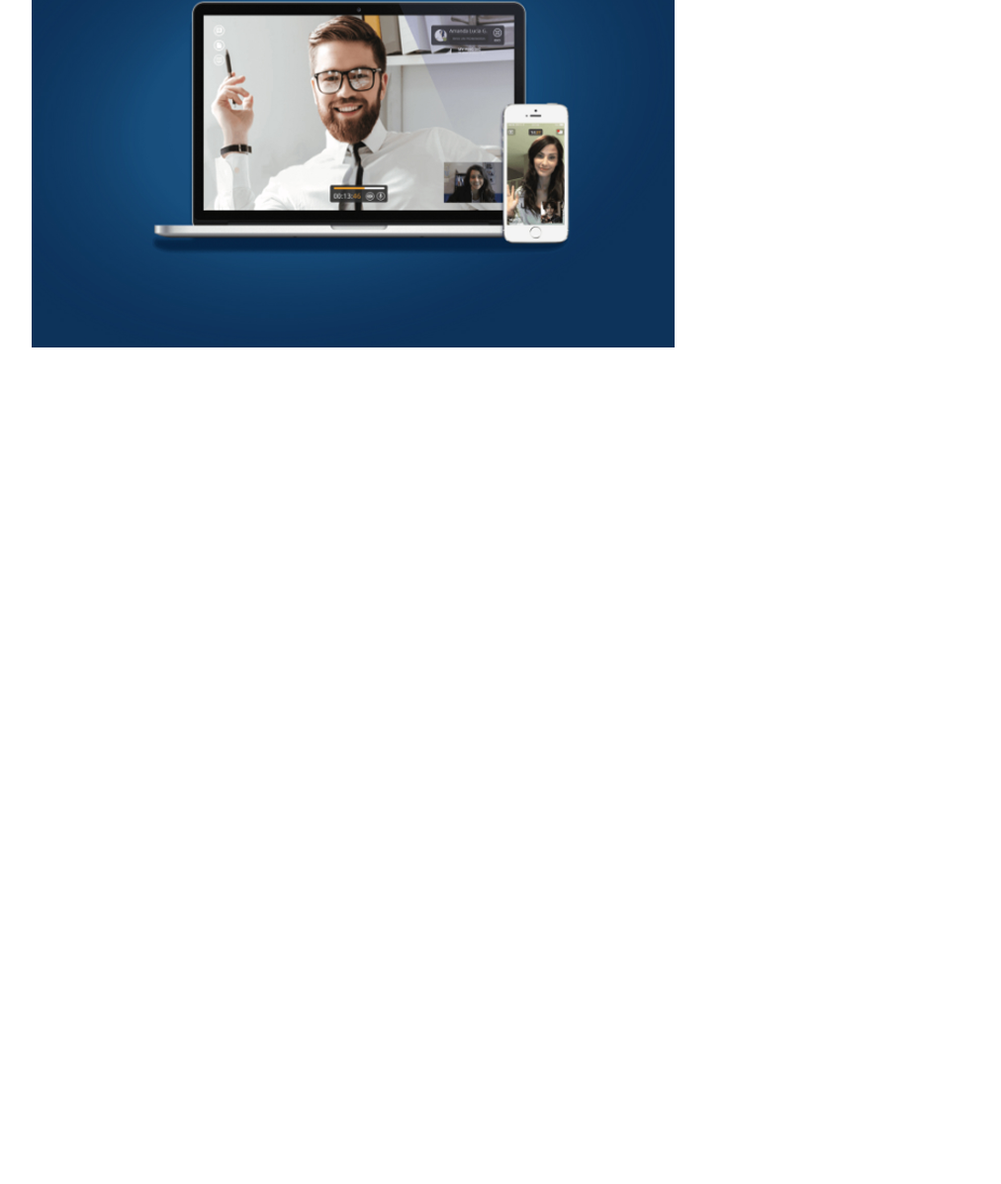
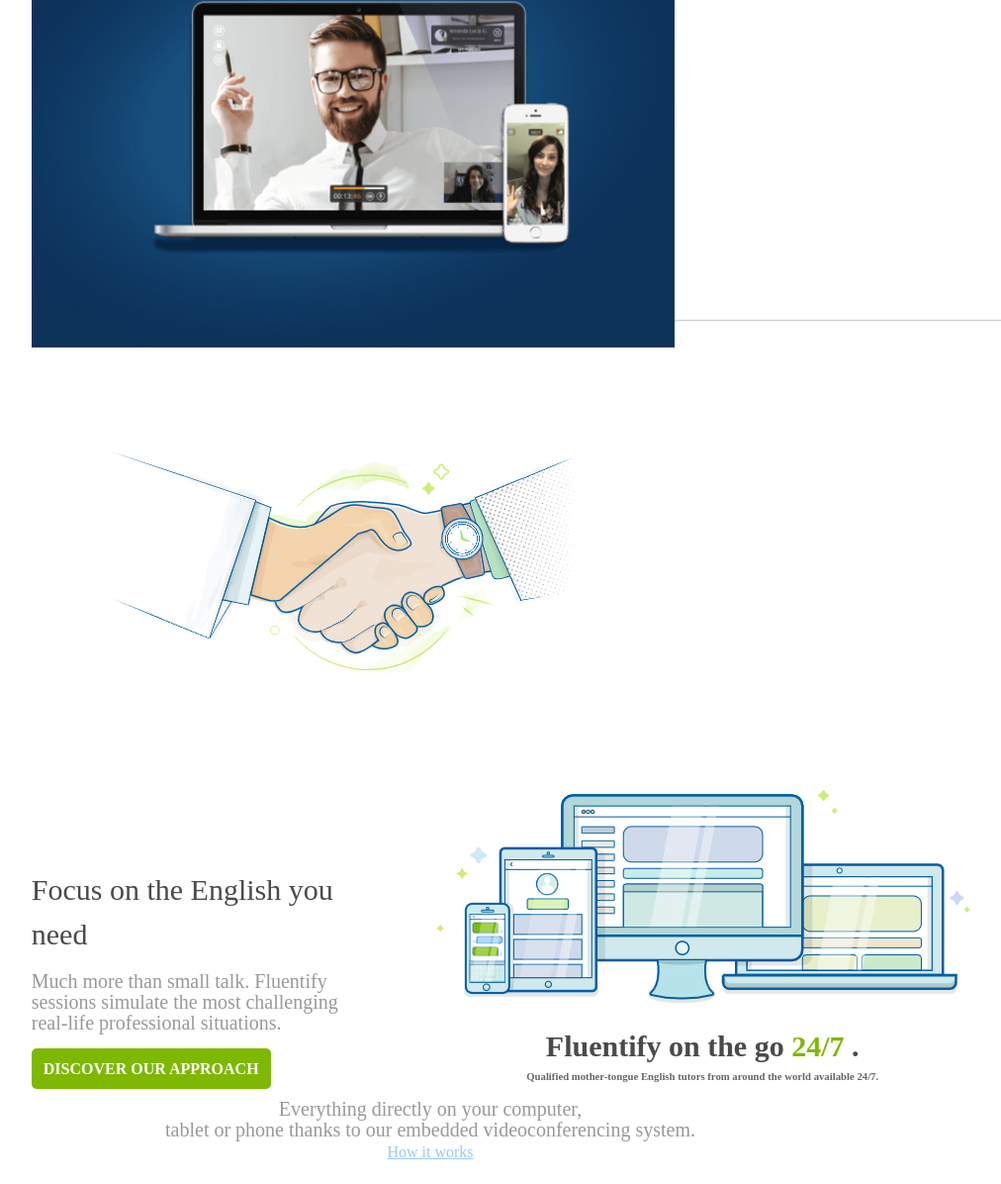
Before and after one commit to DaniM-web/html-css-fluentify, a plain HTML site: page index.html in a window 1280 px wide. Shown: the part 2780-3976 px from the top of the page at 99% size, without its empty margins (205-1217 px from the left). Before the commit the page ends 3158 px from the top, so only its background shows below. Drawn offline with Linux system fonts and the light colour scheme.

Commit message:
4-5-sections-

```diff
--- a/index.html
+++ b/index.html
@@ -2,6 +2,11 @@
 <html lang="en" dir="ltr">
   <head>
     <meta charset="utf-8">
+    <!-- <style type="text/css">    @font-face{
+        font-family:"Museo Sans W01_500";
+        src:url("font/905303/d9896899-f08c-4750-a874-a9e10d83c2cb.woff2") format("woff2"),url("font/905303/d42dd843-62b0-4623-8855-d5882512c3c9.woff") format("woff");
+    }
+      </style> -->
     <link rel="stylesheet" href="style.css">
     <title>Fluentify</title>
   </head>
@@ -164,10 +169,44 @@
           </div>
           <div class="videosessionimg">
             <img src="img/tizio.jpg" alt="tizio al pc">
-
           </div>
         </div>
       </article>
+      <article id="focussection">
+       <div class="centratura">
+        <div class="focusimg">
+          <img src="img/manine.jpg" alt="stretta di mano">
+        </div>
+        <div class="focustext">
+          <h4 class="whatwedo">
+            Focus on the English you need
+          </h4>
+          <p class="whatwedodescript">
+            Much more than small talk. Fluentify sessions simulate the most challenging real-life professional situations.
+          </p> <br>
+            <a href="#" class="btngreen">Discover our approach</a>
+        </div>
+        </div>
+      </article><hr>
+        <div class="s247">
+          <div class="content247">
+            <img src="img/devices.jpg" alt="">
+            <h4 class="whatwedo">
+              Fluentify on the go
+              <span>
+                24/7
+              </span>
+              .
+            </h4>
+            <h6 class="smalldesc">
+              Qualified mother-tongue English tutors from around the world available 24/7.
+            </h6>
+            <p class="whatwedodescript">
+              Everything directly on your computer,<br> tablet or phone thanks to our embedded videoconferencing system.
+            </p>
+            <a href="#">How it works</a>
+          </div>
+        </div>
 
   </main>
 
--- a/style.css
+++ b/style.css
@@ -6,6 +6,7 @@
 body{
   font-size: 1em;
   line-height: 1.5;
+  font-family: "Times New Roman";
 }
 /* --------------- */
 main{
@@ -268,5 +269,39 @@ p.whatwedodescript{
 .videosessionimg{
   float: left;
   margin-left: 5%;
+}
+/* quarta parte */
+#focussection{
+  height: 500px;
+  width: 100%;
+}
+.focusimg{
+  float:left;
+  padding-top: 20px;
+  margin-left: 10%;
+}
+.focustext{
+  width: 40%;
+  float: left;
+  padding-left: 5%;
+  padding-top: 10%;
+}
+.s247{
+  text-align: center;
+}
 
+
+.content247 h4{
+  font-weight: bold;
 }
+.content247 h6{
+  opacity: .6;
+  font-weight: bold;
+}
+.content247 a{
+  color: #98c8f8;
+  text-decoration: underline;
+}
+.content247 span{
+  color: #7FB802;
+}
```
Also changed, not shown: font/d42dd843-62b0-4623-8855-d5882512c3c9.woff (added), font/d9896899-f08c-4750-a874-a9e10d83c2cb.woff2 (added), img/devices.JPG (added), img/manine.JPG (added).
